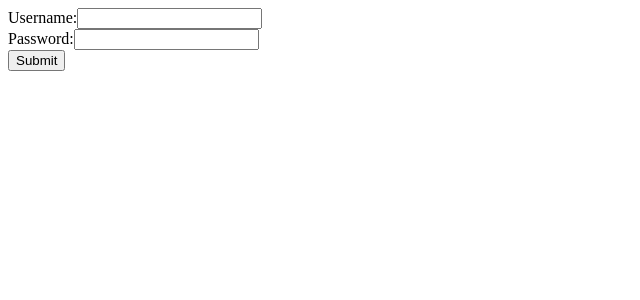
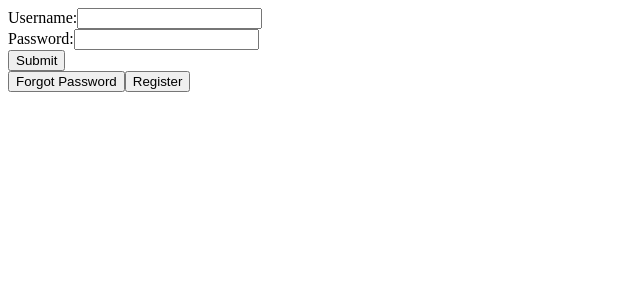
Before and after one commit to J-ah1/Housing-Rent-Calculator, a React (Create React App) app in the folder Client/: page / in a window 1280 px wide. Shown: the top 300 px of the page, without its empty margins (0-640 px from the left). Built offline with nearby package versions, Linux system fonts and the light colour scheme.

Commit message:
Restructured App entry, Made loginContainer with routes for Login, Forgot Password, and Register comps

```diff
--- a/Client/package.json
+++ b/Client/package.json
@@ -9,6 +9,7 @@
     "axios": "^0.19.2",
     "react": "^16.12.0",
     "react-dom": "^16.12.0",
+    "react-router-dom": "^5.1.2",
     "react-scripts": "3.4.0"
   },
   "scripts": {
--- /dev/null
+++ b/Client/src/Components/App.js
@@ -0,0 +1,44 @@
+import React, { Component } from 'react';
+
+import LoginContainer from './LoginContainer';
+
+
+class App extends Component {
+
+    constructor(props) {
+        super(props);
+        this.state = {
+            loggedIn: false
+        }
+        this.handleLogin = this.handleLogin.bind(this);
+    }
+
+
+    handleLogin = () =>{
+        // this.setState({
+        //     loggedIn : true
+        // })
+        console.log('test fire');
+    }
+
+    render() {
+
+        const loggedIn = this.state.loggedIn;
+        var view;
+
+        if(!loggedIn){
+            view = <LoginContainer loginHandler={this.handleLogin}/>
+        }else{
+            //render app
+            view = "test";
+        }
+
+        return (
+            <div>
+              {view}
+            </div>
+        );
+    }
+}
+
+export default App;
--- /dev/null
+++ b/Client/src/Components/ForgotPassword.js
@@ -0,0 +1,11 @@
+import React from 'react';
+
+function ForgotPassword(props) {
+    return (
+        <div>
+            Forogt Password Page
+        </div>
+    );
+}
+
+export default ForgotPassword;
--- /dev/null
+++ b/Client/src/Components/Login.js
@@ -0,0 +1,68 @@
+import React, {Component} from 'react';
+import {users} from './Users';
+
+import {Link} from 'react-router-dom';
+
+export default class Login extends Component {
+    constructor(props) {
+        super(props)
+        this.state = {
+            username: "",
+            password: ""
+        }
+    }
+
+    nameChange = (e) => {
+        this.setState({
+            username: e.target.value
+        })
+    }
+
+    passwordChange = (e) => {
+        this.setState({
+            password: e.target.value
+        })
+    }
+
+    submit = (e) => {
+        e.preventDefault()
+        if(this.state.username !== "" && this.state.password !== ""){
+            if(users([this.state.username, this.state.password])){
+                //Check db so see if username and password pass
+                //vV Change this.state.loggedIn on App to true Vv
+                this.props.handler();
+            }else{
+                alert('Invalid Log In');
+            }
+
+        }
+        else {
+            console.log("ERROR")
+        }
+    }
+
+    render() {
+        return (
+            <div>
+                <form onSubmit={this.submit}>
+                    <label>Username:</label>
+                    <input value={this.state.username} onChange={this.nameChange} type="text" />
+                    <br />
+                    <label>Password:</label>
+                    <input value={this.state.password} onChange={this.passwordChange} type="text" />
+                    <br />
+                    <input type="submit" value="Submit" />
+                </form>
+
+                <Link to='/fpass'>
+                    <button>Forgot Password</button>
+                </Link>
+
+                <Link to="/register">
+                    <button>Register</button>
+                </Link>
+
+            </div>
+        )
+    }
+}
--- /dev/null
+++ b/Client/src/Components/LoginContainer.js
@@ -0,0 +1,30 @@
+import React from 'react';
+import {
+    BrowserRouter as Router,
+    Switch,
+    Route,
+} from 'react-router-dom';
+
+import Login from './Login';
+import ForgotPassword from './ForgotPassword';
+import Register from './Register';
+
+function LoginContainer(props) {
+    return (
+       <Router>
+            <Switch>
+                <Route path="/register">
+                    <Register/>
+                </Route>
+                <Route path='/fpass'>
+                    <ForgotPassword/>
+                </Route>
+                <Route exact path='/'>
+                    <Login handler={props.loginHandler}/>
+                </Route>
+            </Switch>
+        </Router>
+    );
+}
+
+export default LoginContainer;
--- /dev/null
+++ b/Client/src/Components/Register.js
@@ -0,0 +1,13 @@
+import React, { Component } from 'react';
+
+class Register extends Component {
+    render() {
+        return (
+            <div>
+                Register Page
+            </div>
+        );
+    }
+}
+
+export default Register;
--- a/Client/src/Users.js
+++ b/Client/src/Components/Users.js
@@ -1,5 +1,3 @@
-import './App.css';
-
 // Notes: CORS disabled on ColdFusion (Solution: Disable the calling server?)
 
 export function users(user) {
--- a/Client/src/Form.js
+++ /dev/null
@@ -1,51 +0,0 @@
-import React, {Component} from 'react';
-import './App.css';
-import {users} from './Users';
-
-export default class Form extends Component {
-    constructor(props) {
-        super(props)
-        this.state = {
-            username: "",
-            password: ""
-        }
-    }
-
-    nameChange = (e) => {
-        this.setState({
-            username: e.target.value
-        })
-    }
-
-    passwordChange = (e) => {
-        this.setState({
-            password: e.target.value
-        })
-    }
-
-    submit = (e) => {
-        e.preventDefault()
-        if(this.state.username !== "" && this.state.password !== ""){
-            users([this.state.username, this.state.password])
-        }
-        else {
-            console.log("ERROR")
-        }
-    }
-
-    render() {
-        return (
-            <div>
-                <form onSubmit={this.submit}>
-                    <label>Username:</label>
-                    <input value={this.state.username} onChange={this.nameChange} type="text" />
-                    <br />
-                    <label>Password:</label>
-                    <input value={this.state.password} onChange={this.passwordChange} type="text" />
-                    <br />
-                    <input type="submit" value="Submit" />
-                </form>
-            </div>
-        )
-    }
-}
--- a/Client/src/index.js
+++ b/Client/src/index.js
@@ -1,6 +1,6 @@
 import React from 'react';
 import ReactDOM from 'react-dom';
-import './index.css';
-import Form from './Form';
+import './Styles/index.css';
+import App from './Components/App';
 
-ReactDOM.render(<Form />, document.getElementById('root'));
+ReactDOM.render(<App />, document.getElementById('root'));
```
Also changed, not shown: Client/src/Styles/App.css (renamed from Client/src/App.css), Client/src/Styles/index.css (renamed from Client/src/index.css), 1 other file (tests, documents, lock files or other folders).
